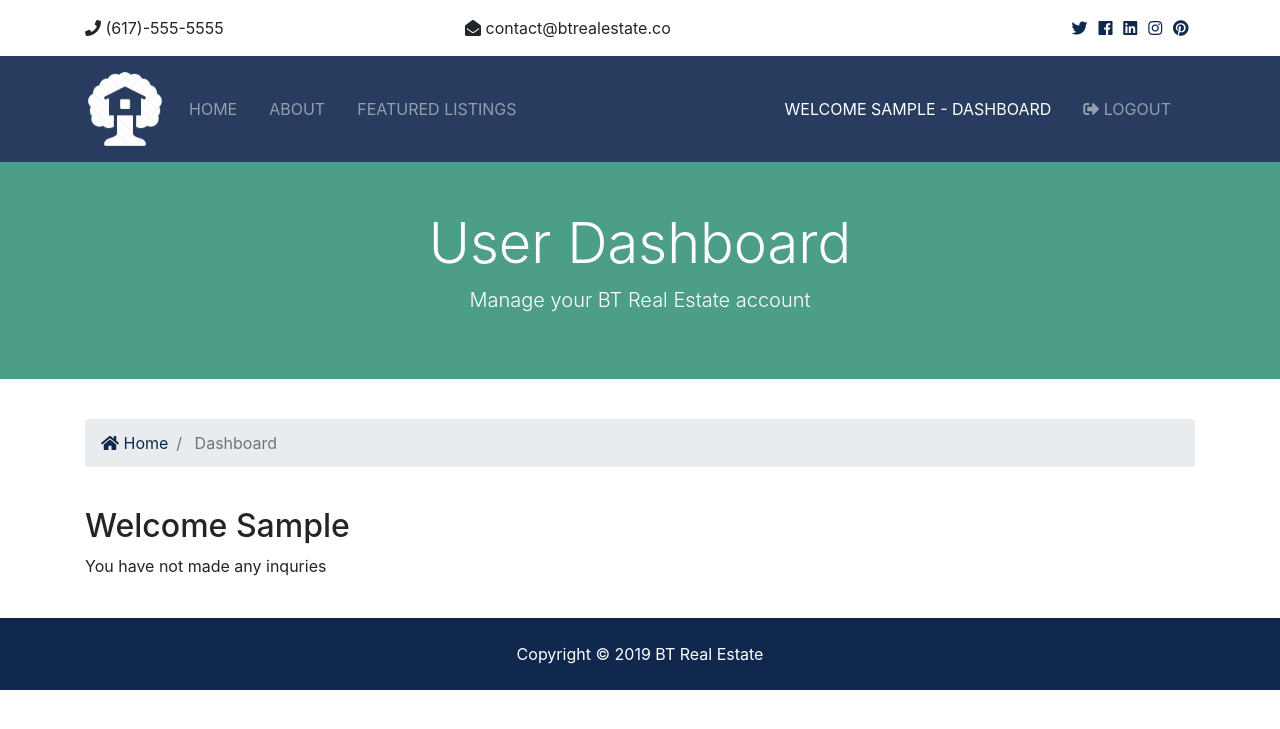
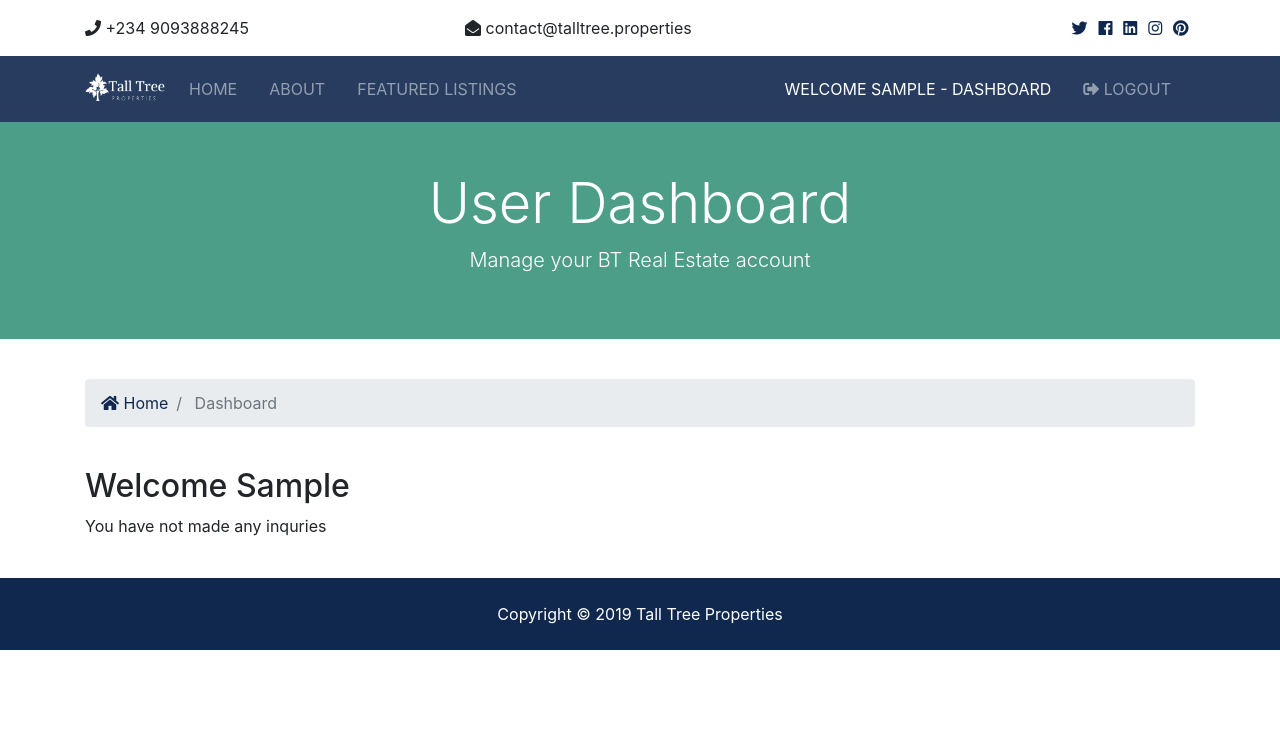
Before and after one commit to Kusjay/btre_project, a Django app: page /accounts/dashboard in a window 1280 px wide. Shown: the top 729 px of the page. Run offline with Django 3.2, Linux system fonts and the light colour scheme; the visitor is signed in with stand-in values (Sample User, id 1); data that the repository does not hold is empty; some libraries are stand-ins or nearby versions.

Commit message:
little changes

```diff
--- a/templates/partials/_footer.html
+++ b/templates/partials/_footer.html
@@ -1,5 +1,5 @@
 <!-- Footer -->
 <footer id="main-footer" class="py-4 bg-primary text-white text-center">
         Copyright &copy;
-        <span class="year"></span> BT Real Estate
+        <span class="year"></span> Tall Tree Properties
 </footer>
--- a/templates/partials/_navbar.html
+++ b/templates/partials/_navbar.html
@@ -4,7 +4,7 @@
 <nav class="navbar navbar-expand-lg navbar-dark bg-primary sticky-top">
         <div class="container">
           <a class="navbar-brand" href="{% url 'index' %}">
-            <img src="{% static 'img/lggg.png' %}" class="logo" alt="">
+            <img src="{% static 'img/tt_logo2.png' %}" class="logo" alt="">
           </a>
           <button class="navbar-toggler" type="button" data-toggle="collapse" data-target="#navbarNavAltMarkup">
             <span class="navbar-toggler-icon"></span>
--- a/templates/partials/_topbar.html
+++ b/templates/partials/_topbar.html
@@ -3,10 +3,10 @@
         <div class="container">
           <div class="row">
             <div class="col-md-4">
-              <i class="fas fa-phone"></i> (617)-555-5555
+              <i class="fas fa-phone"></i> +234 9093888245
             </div>
             <div class="col-md-4">
-              <i class="fas fa-envelope-open"></i> contact@btrealestate.co
+              <i class="fas fa-envelope-open"></i> contact@talltree.properties
             </div>
             <div class="col-md-4">
               <div class="social text-right">
```
